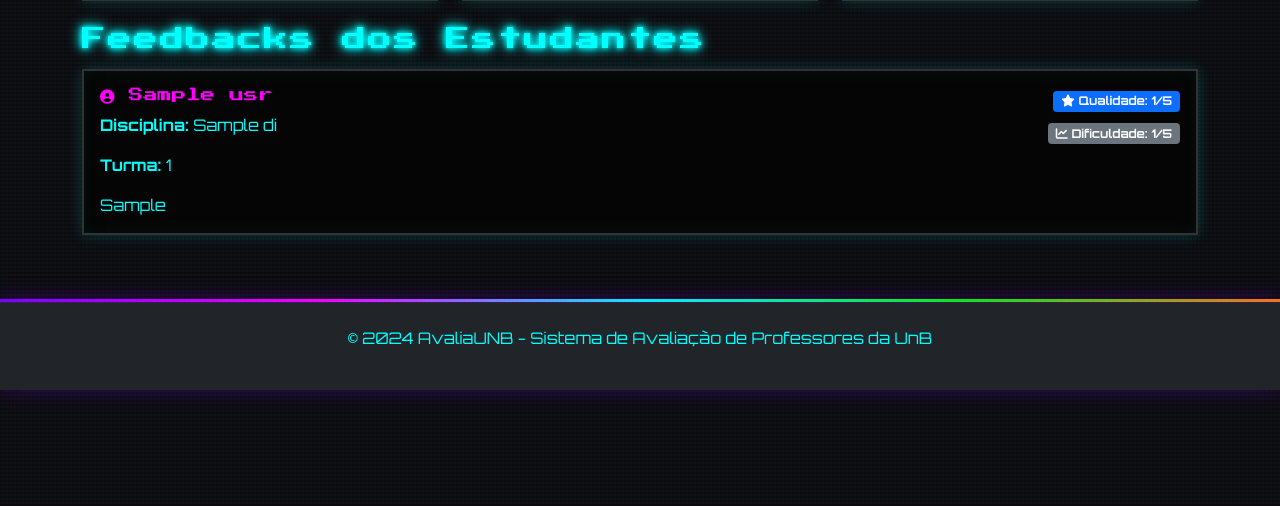
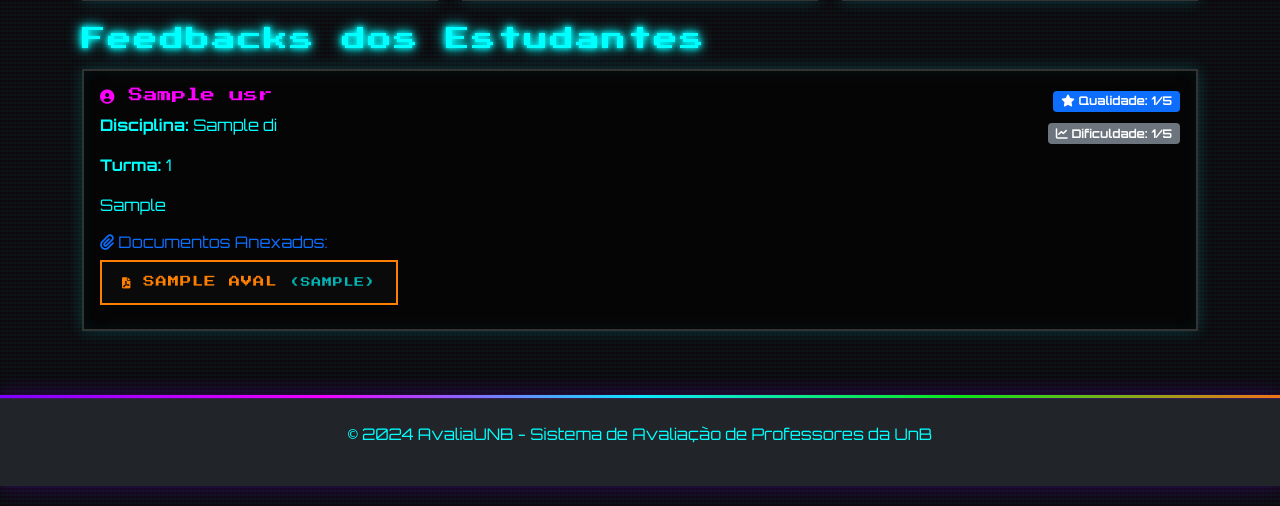
Before and after one commit to leandro-coelhos/AvaliaUNB, a Flask app: page /professor/1/feedbacks in a window 1280 px wide. Shown: the part 294-800 px from the top of the page. Run offline with Flask 3, Linux system fonts and the light colour scheme; the visitor is signed in with stand-in values (Sample User, id 1); tables that the repository leaves empty hold one stand-in row (values such as "Sample post").

Commit message:
Assistant checkpoint: Adicionar exibição de documentos nos feedbacks
Assistant generated file changes:
- main.py: Buscar documentos associados aos feedbacks, Usar feedbacks com documentos no template, Corrigir cálculo de estatísticas para nova estrutura
- templates/feedbacks_detalhes.html: Exibir documentos nos feedbacks

---

User prompt:

em feedbacks dos estudantes deve ser possivel ver os arquivos caso o feedback tenha arquivo

Replit-Commit-Author: Assistant
Replit-Commit-Session-Id: b056209b-5aec-448b-a2a3-ea6db6d0f1d9

```diff
--- a/main.py
+++ b/main.py
@@ -372,14 +372,43 @@ def feedbacks_detalhes(professor_id):
         """), {"prof_id": professor_id})
         feedbacks_data = resultado.fetchall()
 
-        if feedbacks_data:
-            professor_nome = feedbacks_data[0].nome_professor
-            disciplina_codigo = feedbacks_data[0].disciplina_codigo
+        # Buscar documentos para cada feedback
+        feedbacks_com_documentos = []
+        for feedback in feedbacks_data:
+            documentos_resultado = db.session.execute(text("""
+            SELECT da.Num_Idf_Doc as numero_identificacao_documento,
+                   da.Nome_Arq as nome_arquivo,
+                   da.Tipo_Doc as tipo_documento
+            FROM Doc_Aval da
+            JOIN Crit_Aval_Tur cat ON da.fk_Num_Idf_Aval = cat.Num_Idf_Aval
+            WHERE cat.fk_Num_Idf_Tur = :turma_id
+            """), {"turma_id": feedback.turma_id})
+            documentos = documentos_resultado.fetchall()
+
+            feedback_dict = {
+                'turma_id': feedback.turma_id,
+                'professor_id': feedback.professor_id,
+                'usuario_id': feedback.usuario_id,
+                'nivel_dificuldade': feedback.nivel_dificuldade,
+                'qualidade': feedback.qualidade,
+                'comentario': feedback.comentario,
+                'nome_usuario': feedback.nome_usuario,
+                'numero_turma': feedback.numero_turma,
+                'nome_disciplina': feedback.nome_disciplina,
+                'disciplina_codigo': feedback.disciplina_codigo,
+                'nome_professor': feedback.nome_professor,
+                'documentos': documentos
+            }
+            feedbacks_com_documentos.append(feedback_dict)
+
+        if feedbacks_com_documentos:
+            professor_nome = feedbacks_com_documentos[0]['nome_professor']
+            disciplina_codigo = feedbacks_com_documentos[0]['disciplina_codigo']
 
             # Calcular estatísticas
-            total_feedbacks = len(feedbacks_data)
-            media_qualidade = sum(feedback.qualidade for feedback in feedbacks_data) / total_feedbacks
-            media_dificuldade = sum(feedback.nivel_dificuldade for feedback in feedbacks_data) / total_feedbacks
+            total_feedbacks = len(feedbacks_com_documentos)
+            media_qualidade = sum(feedback['qualidade'] for feedback in feedbacks_com_documentos) / total_feedbacks
+            media_dificuldade = sum(feedback['nivel_dificuldade'] for feedback in feedbacks_com_documentos) / total_feedbacks
         else:
             professor = Professor.query.get_or_404(professor_id)
             professor_nome = professor.nome_professor
@@ -389,7 +418,7 @@ def feedbacks_detalhes(professor_id):
             media_dificuldade = 0
 
         return render_template('feedbacks_detalhes.html',
-                             feedbacks=feedbacks_data,
+                             feedbacks=feedbacks_com_documentos,
                              professor_nome=professor_nome,
                              professor_id=professor_id,
                              disciplina_codigo=disciplina_codigo,
--- a/templates/feedbacks_detalhes.html
+++ b/templates/feedbacks_detalhes.html
@@ -71,6 +71,24 @@
                                             <p class="card-text"><strong>Disciplina:</strong> {{ feedback.nome_disciplina }}</p>
                                             <p class="card-text"><strong>Turma:</strong> {{ feedback.numero_turma }}</p>
                                             <p class="card-text">{{ feedback.comentario }}</p>
+
+                                            {% if feedback.documentos %}
+                                                <div class="mt-3">
+                                                    <h6 class="text-primary">
+                                                        <i class="fas fa-paperclip"></i> Documentos Anexados:
+                                                    </h6>
+                                                    {% for documento in feedback.documentos %}
+                                                        <div class="mb-2">
+                                                            <a href="{{ url_for('baixar_documento', documento_id=documento.numero_identificacao_documento) }}"
+                                                               class="btn btn-outline-success btn-sm" target="_blank">
+                                                                <i class="fas fa-file-pdf"></i>
+                                                                {{ documento.nome_arquivo }}
+                                                                <small class="text-muted">({{ documento.tipo_documento }})</small>
+                                                            </a>
+                                                        </div>
+                                                    {% endfor %}
+                                                </div>
+                                            {% endif %}
                                         </div>
                                         <div class="col-md-4 text-md-end">
                                             <div class="mb-2">
```
